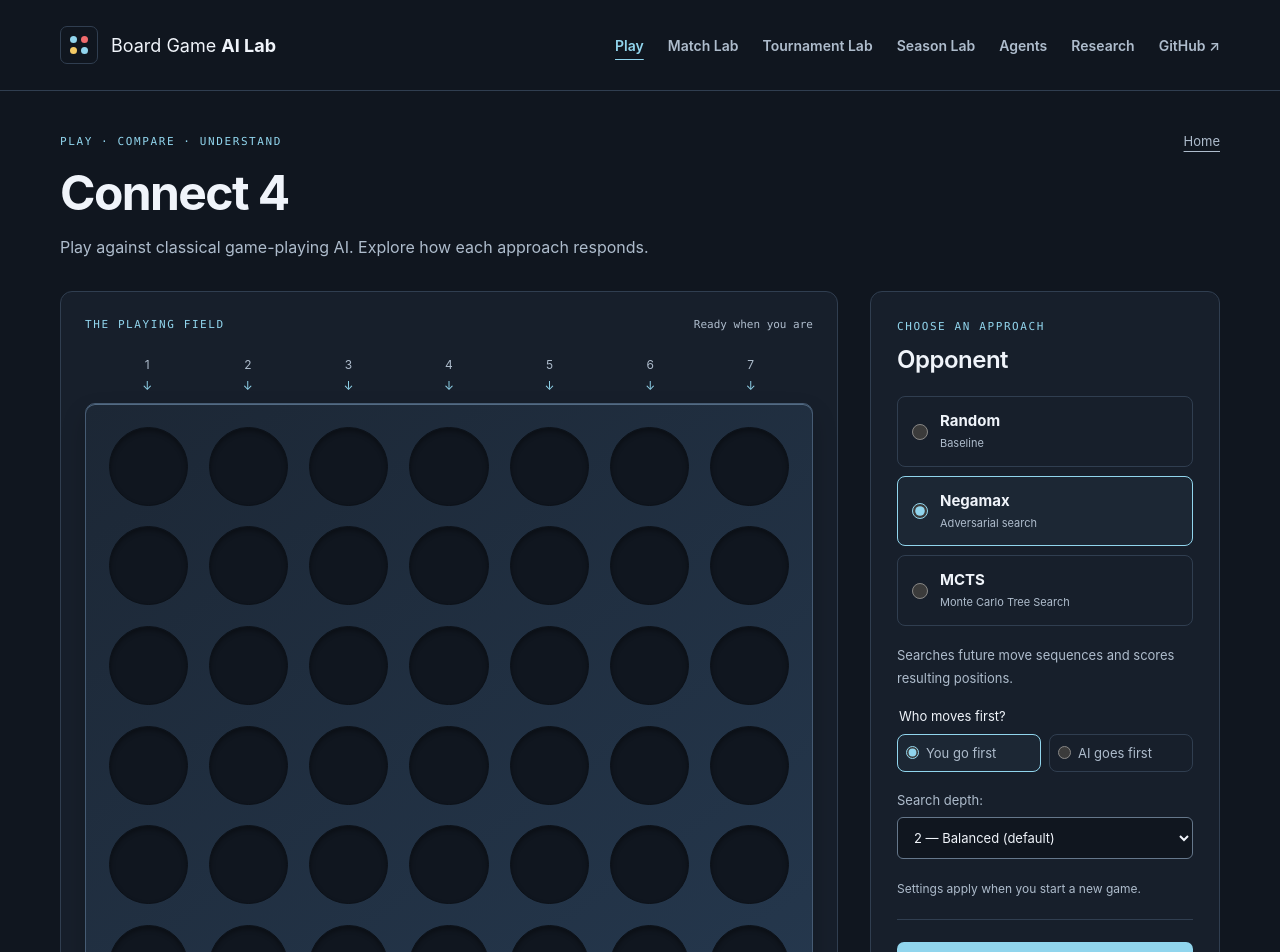
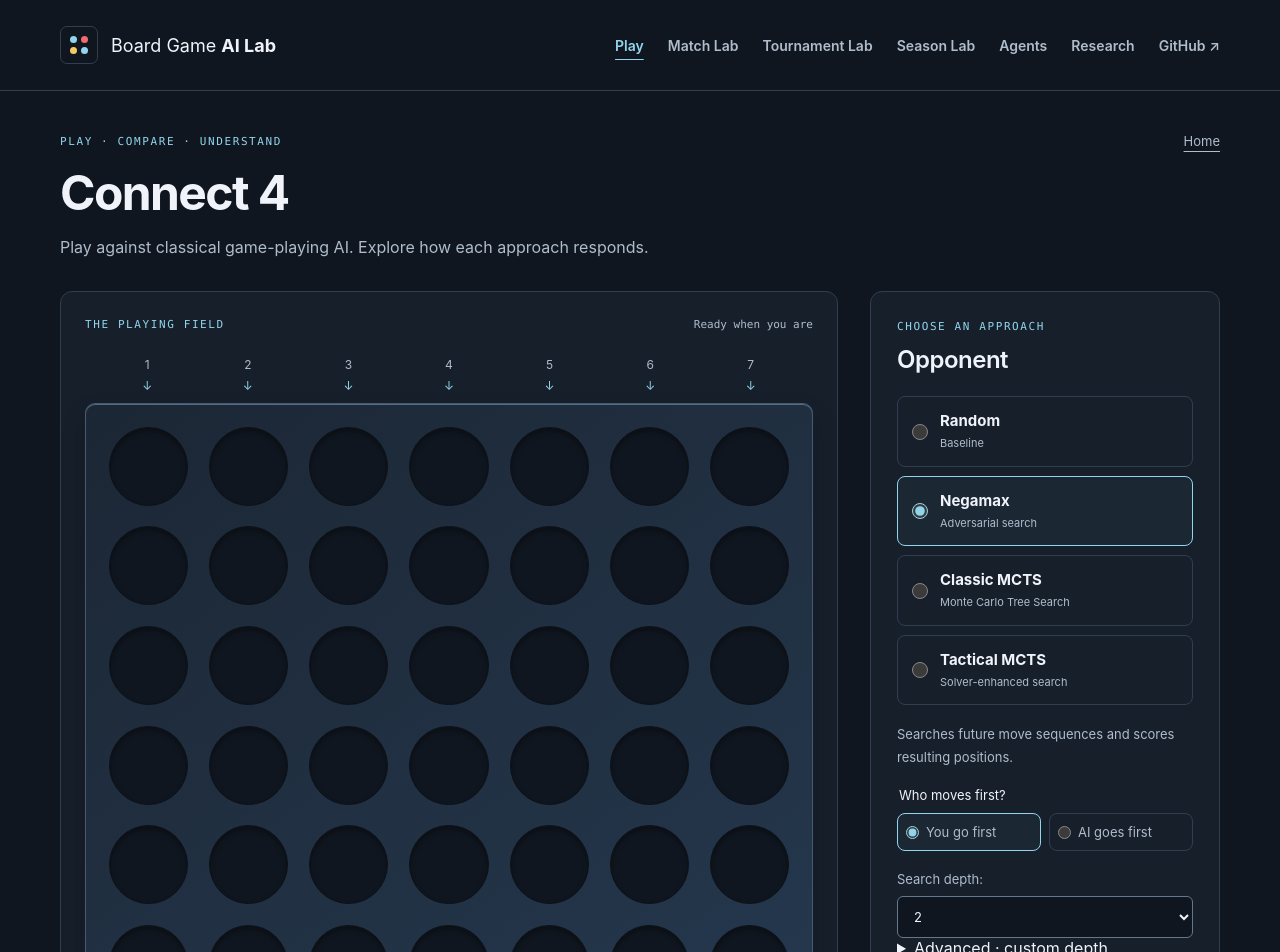
Before and after one commit to andrewcukierwar/board-game-ai-lab, a React (Vite) app in the folder ui/: page /connect4 in a window 1280 px wide. Shown: the top 952 px of the page. Built offline with nearby package versions, Linux system fonts and the light colour scheme.

Commit message:
feat(ui): add Tactical MCTS and custom search controls

```diff
--- a/ui/src/connect4/AgentSelector.jsx
+++ b/ui/src/connect4/AgentSelector.jsx
@@ -1,9 +1,11 @@
 import { researchAgent } from './researchAgent.js';
+import { NEGAMAX_DEPTHS, MCTS_SIMULATIONS, TACTICAL_MCTS_SIMULATIONS, validDepth, validSimulations } from './competitorConfig.js';
 
 const publicAgents = [
   { type: 'random', name: 'Random', label: 'Baseline', description: 'Chooses uniformly from available legal moves.' },
   { type: 'negamax', name: 'Negamax', label: 'Adversarial search', description: 'Searches future move sequences and scores resulting positions.' },
-  { type: 'mcts', name: 'MCTS', label: 'Monte Carlo Tree Search', description: 'Builds a search tree using simulated games and UCT-style exploration.' },
+  { type: 'mcts', name: 'Classic MCTS', label: 'Monte Carlo Tree Search', description: 'Random-rollout MCTS with UCT exploration and root tactical checks.' },
+  { type: 'mcts_tactical', name: 'Tactical MCTS', label: 'Solver-enhanced search', description: 'F1: tactical rollouts, proven win/loss propagation and tuned exploration. Search can stop early when a position is solved.' },
 ];
 
 export default function AgentSelector({ selection, select, busy, game, researchEnabled = false }) {
@@ -16,7 +18,7 @@ export default function AgentSelector({ selection, select, busy, game, researchE
       <legend className="visually-hidden">Opponent:</legend>
       {agents.map(agent => <label className={`agent-option ${selection.type === agent.type ? 'is-selected' : ''}`} key={agent.type}>
         <input type="radio" name="opponent" value={agent.type} checked={selection.type === agent.type}
-          onChange={() => select({ type: agent.type })} />
+          onChange={() => select({ type: agent.type, ...(agent.type === 'mcts' ? { simulations: 2000 } : agent.type === 'mcts_tactical' ? { simulations: 800 } : {}) })} />
         <span><strong>{agent.name}</strong><small>{agent.label}</small></span>
       </label>)}
     </fieldset>
@@ -32,15 +34,32 @@ export default function AgentSelector({ selection, select, busy, game, researchE
     <div id="negamax-options" hidden={selection.type !== 'negamax'} className="agent-setting">
       <label htmlFor="opponent-depth">Search depth:</label>
       <select id="opponent-depth" value={selection.depth} disabled={busy} onChange={event => select({ depth: Number(event.target.value) })}>
-        <option value="1">1 — Quick</option><option value="2">2 — Balanced (default)</option><option value="4">4 — Stronger</option><option value="6">6 — Deep</option><option value="8">8 — Very deep</option>
+        {!NEGAMAX_DEPTHS.includes(selection.depth) && <option value={selection.depth}>Custom · depth {selection.depth}</option>}
+        {NEGAMAX_DEPTHS.map(depth => <option key={depth} value={depth}>{depth}{depth >= 10 ? ' — Experimental' : ''}</option>)}
       </select>
+      <details className="advanced-search"><summary>Advanced · custom depth</summary>
+        <label htmlFor="opponent-custom-depth">Enter a depth (1–12)</label>
+        <input id="opponent-custom-depth" type="number" min="1" max="12" step="1" value={selection.depth}
+          disabled={busy} aria-invalid={!validDepth(selection.depth)} onChange={event => select({ depth: Number(event.target.value) })} />
+      </details>
+      {selection.depth >= 10 && <p className="search-warning">Advanced search may be slow. After 20 seconds the server stops without making a move; retry at a lower depth.</p>}
     </div>
-    <div id="mcts-options" hidden={selection.type !== 'mcts'} className="agent-setting">
-      <label htmlFor="opponent-simulations">Search simulations:</label>
+    <div id="mcts-options" hidden={!['mcts', 'mcts_tactical'].includes(selection.type)} className="agent-setting">
+      <label htmlFor="opponent-simulations">Maximum simulations:</label>
       <select id="opponent-simulations" value={selection.simulations} disabled={busy} onChange={event => select({ simulations: Number(event.target.value) })}>
-        <option value="100">100 — Quick (default)</option><option value="400">400 — Balanced</option><option value="800">800 — Deep</option>
+        {!(selection.type === 'mcts' ? MCTS_SIMULATIONS : TACTICAL_MCTS_SIMULATIONS).includes(selection.simulations) &&
+          <option value={selection.simulations}>Custom · {selection.simulations}</option>}
+        {(selection.type === 'mcts' ? MCTS_SIMULATIONS : TACTICAL_MCTS_SIMULATIONS).map(n =>
+          <option key={n} value={n}>{n.toLocaleString()} simulations</option>)}
       </select>
+      <details className="advanced-search"><summary>Advanced · custom simulations</summary>
+        <label htmlFor="opponent-custom-simulations">Enter a cap (1–{selection.type === 'mcts' ? '25,000' : '10,000'})</label>
+        <input id="opponent-custom-simulations" type="number" min="1" max={selection.type === 'mcts' ? 25000 : 10000} step="1"
+          value={selection.simulations} disabled={busy} aria-invalid={!validSimulations(selection.simulations, selection.type)}
+          onChange={event => select({ simulations: Number(event.target.value) })} />
+      </details>
+      {selection.type === 'mcts_tactical' && <p className="search-warning">F1 may stop before its cap when it proves an outcome.</p>}
     </div>
-    <p className="settings-note">Settings apply when you start a new game.{activeOpponent && <span>Current game: <strong>{activeOpponent}</strong>{activeConfig.depth ? ` · depth ${activeConfig.depth}` : activeConfig.simulation_limit ? ` · ${activeConfig.simulation_limit} simulations` : ''} · {game.players[0].type === 'human' ? 'You move first' : 'AI moves first'}.</span>}</p>
+    <p className="settings-note">Settings apply when you start a new game.{activeOpponent && <span>Current game: <strong>{activeOpponent}</strong>{activeConfig.depth ? ` · depth ${activeConfig.depth}` : activeConfig.simulation_limit ? ` · ${activeConfig.simulation_limit} max simulations` : ''} · {game.players[0].type === 'human' ? 'You move first' : 'AI moves first'}.</span>}</p>
   </div>;
 }
```
